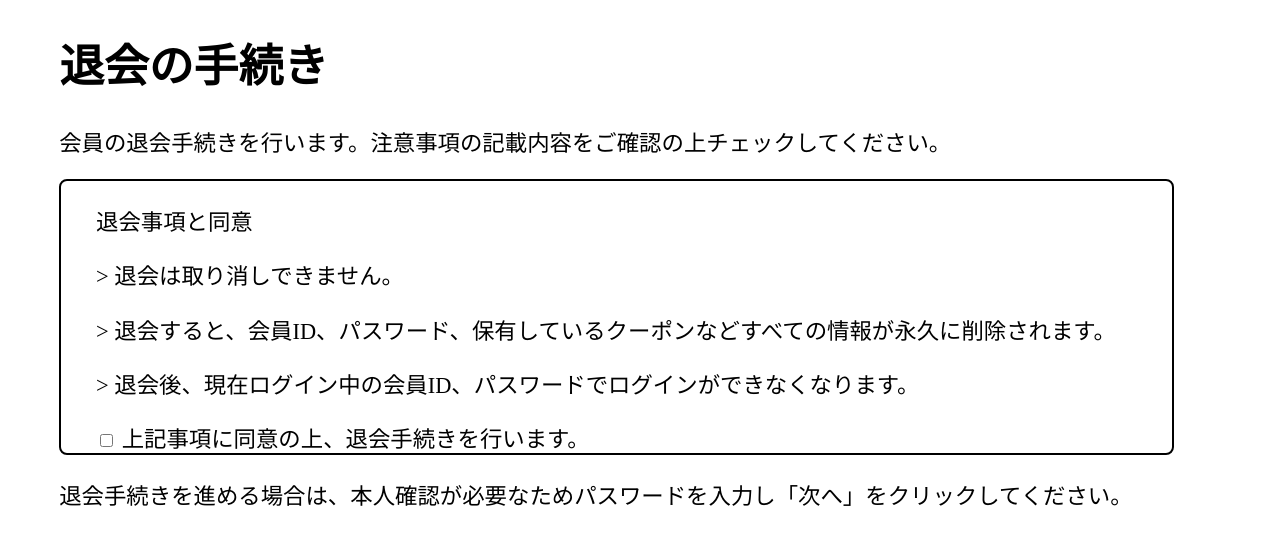
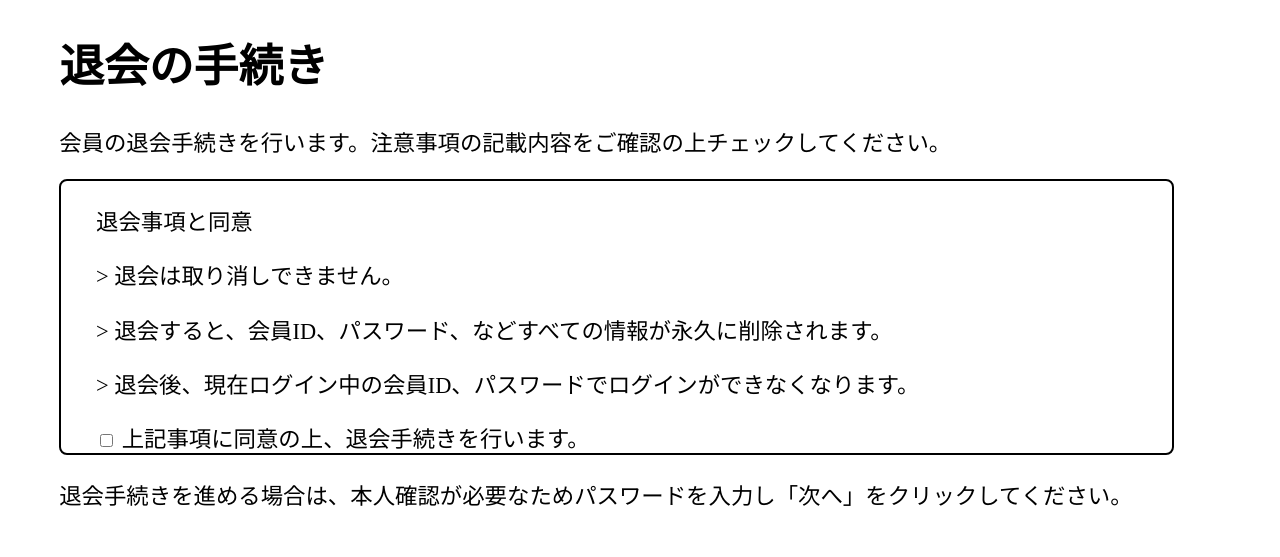
Before and after one commit to Oohara-Btime/konchan, a PHP site: page /detailed_preference/unsubscribe.php in a window 1280 px wide. Shown: the top 557 px of the page. Run offline with PHP 8.4, Linux system fonts and the light colour scheme.

Commit message:
クーポンの注意事項を削除

```diff
--- a/detailed_preference/unsubscribe.php
+++ b/detailed_preference/unsubscribe.php
@@ -32,7 +32,7 @@ if ($error == 1) {
 
         <p>退会事項と同意</p>
         <p> > 退会は取り消しできません。</p>
-        <p> > 退会すると、会員ID、パスワード、保有しているクーポンなどすべての情報が永久に削除されます。</p>
+        <p> > 退会すると、会員ID、パスワード、などすべての情報が永久に削除されます。</p>
         <p> > 退会後、現在ログイン中の会員ID、パスワードでログインができなくなります。</p>
 
 
```
